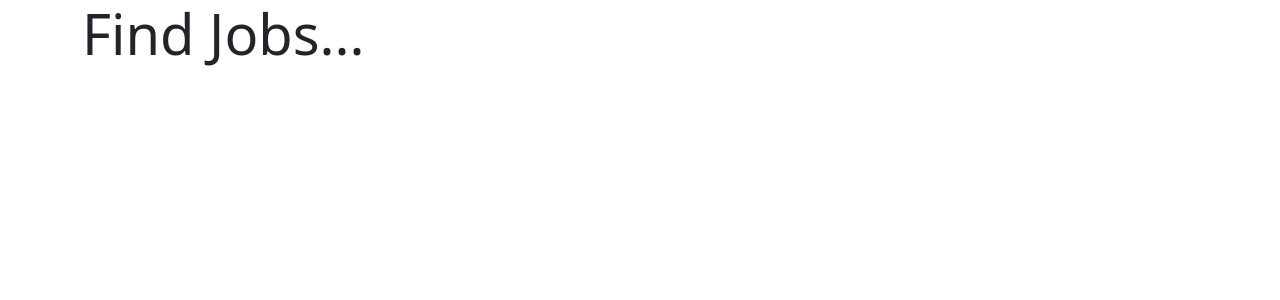
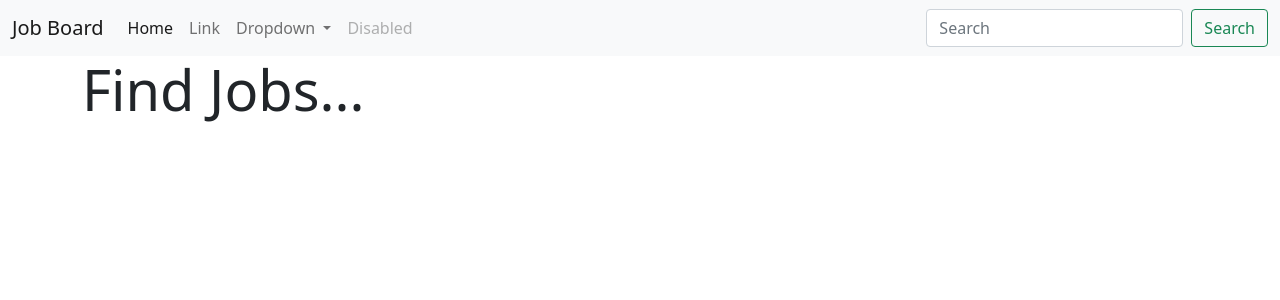
Before and after one commit to rombaks/job-board, a FastAPI app: page / in a window 1280 px wide. Shown: the top 300 px of the page. Run offline with FastAPI, Linux system fonts and the light colour scheme.

Commit message:
Add bootstrap navbar

```diff
--- a/backend/templates/components/navbar.html
+++ b/backend/templates/components/navbar.html
@@ -0,0 +1,36 @@
+<nav class="navbar navbar-expand-lg navbar-light bg-light">
+    <div class="container-fluid">
+      <a class="navbar-brand" href="#">Job Board</a>
+      <button class="navbar-toggler" type="button" data-bs-toggle="collapse" data-bs-target="#navbarSupportedContent" aria-controls="navbarSupportedContent" aria-expanded="false" aria-label="Toggle navigation">
+        <span class="navbar-toggler-icon"></span>
+      </button>
+      <div class="collapse navbar-collapse" id="navbarSupportedContent">
+        <ul class="navbar-nav me-auto mb-2 mb-lg-0">
+          <li class="nav-item">
+            <a class="nav-link active" aria-current="page" href="#">Home</a>
+          </li>
+          <li class="nav-item">
+            <a class="nav-link" href="#">Link</a>
+          </li>
+          <li class="nav-item dropdown">
+            <a class="nav-link dropdown-toggle" href="#" id="navbarDropdown" role="button" data-bs-toggle="dropdown" aria-expanded="false">
+              Dropdown
+            </a>
+            <ul class="dropdown-menu" aria-labelledby="navbarDropdown">
+              <li><a class="dropdown-item" href="#">Action</a></li>
+              <li><a class="dropdown-item" href="#">Another action</a></li>
+              <li><hr class="dropdown-divider"></li>
+              <li><a class="dropdown-item" href="#">Something else here</a></li>
+            </ul>
+          </li>
+          <li class="nav-item">
+            <a class="nav-link disabled" href="#" tabindex="-1" aria-disabled="true">Disabled</a>
+          </li>
+        </ul>
+        <form class="d-flex">
+          <input class="form-control me-2" type="search" placeholder="Search" aria-label="Search">
+          <button class="btn btn-outline-success" type="submit">Search</button>
+        </form>
+      </div>
+    </div>
+  </nav>
--- a/backend/templates/shared/base.html
+++ b/backend/templates/shared/base.html
@@ -15,7 +15,9 @@
     </head>
 
     <body>
-        {% block content %} {% endblock %}
+        {% include "components/navbar.html" %}
+        {% block content %}
+        {% endblock %}
 
         <script
             src="https://cdn.jsdelivr.net/npm/bootstrap@5.0.0-beta2/dist/js/bootstrap.bundle.min.js"
```
